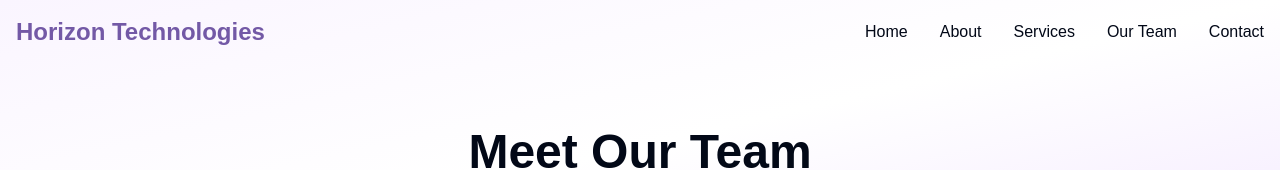
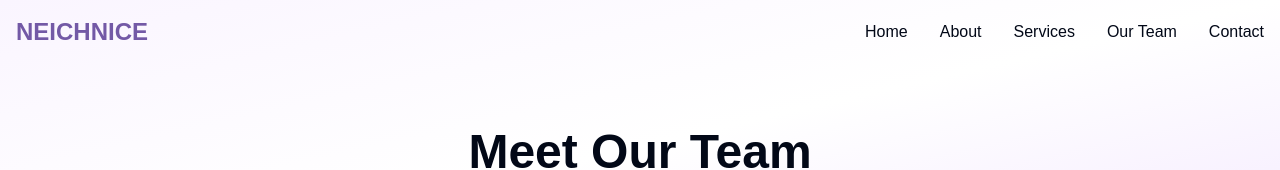
Before and after one commit to tapiwanashechakurungama/horizons, a React (Vite) app: page /team in a window 1280 px wide. Shown: the top 170 px of the page. Built offline with nearby package versions, Linux system fonts and the light colour scheme.

Commit message:
Update Navbar.tsx

```diff
--- a/src/components/Navbar.tsx
+++ b/src/components/Navbar.tsx
@@ -28,7 +28,7 @@ const Navbar = () => {
     >
       <div className="container mx-auto px-4 flex justify-between items-center">
         <Link to="/" className="text-2xl font-bold text-primary">
-          Horizon Technologies
+          NEICHNICE
         </Link>
 
         {/* Desktop Navigation */}
```
